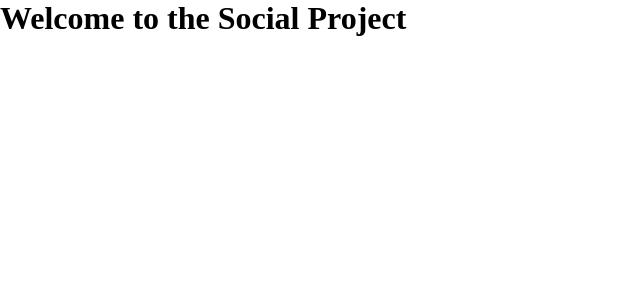
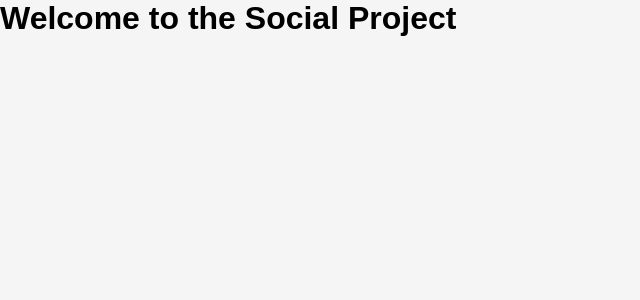
Before and after one commit to EwertonHecsley/react-project-social, a React (Vite) app: page / in a window 1280 px wide. Shown: the top 300 px of the page, without its empty margins (0-640 px from the left). Built offline with nearby package versions, Linux system fonts and the light colour scheme.

Commit message:
feat: create variables styles

```diff
--- a/src/index.scss
+++ b/src/index.scss
@@ -1,5 +1,12 @@
+@import './styles/variables';
+
 *{
     margin: 0;
     padding: 0;
     box-sizing: border-box;
 }
+
+body{
+    font-family: $font-family;
+    background-color: $background-color;
+}
--- /dev/null
+++ b/src/styles/_variables.scss
@@ -0,0 +1,6 @@
+$font-family: 'Source Sans 3', sans-serif;
+$background-color: #F5F5F5;
+$primary-color-blue: #205691;
+$secondary-color-light-blue: #E5F1FB;
+$primary-color-pink:#FD7267;
+$secondary-color-light-pink:#FFEAEA;
```
